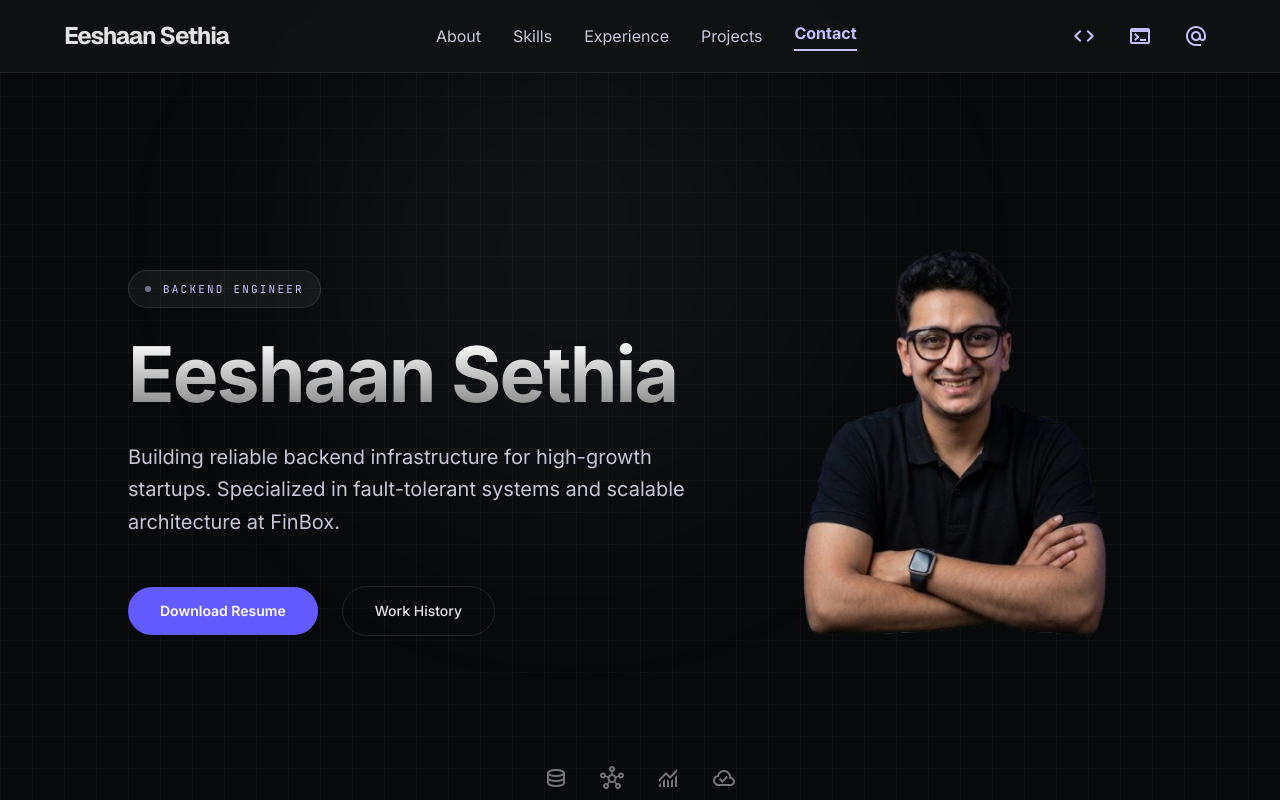
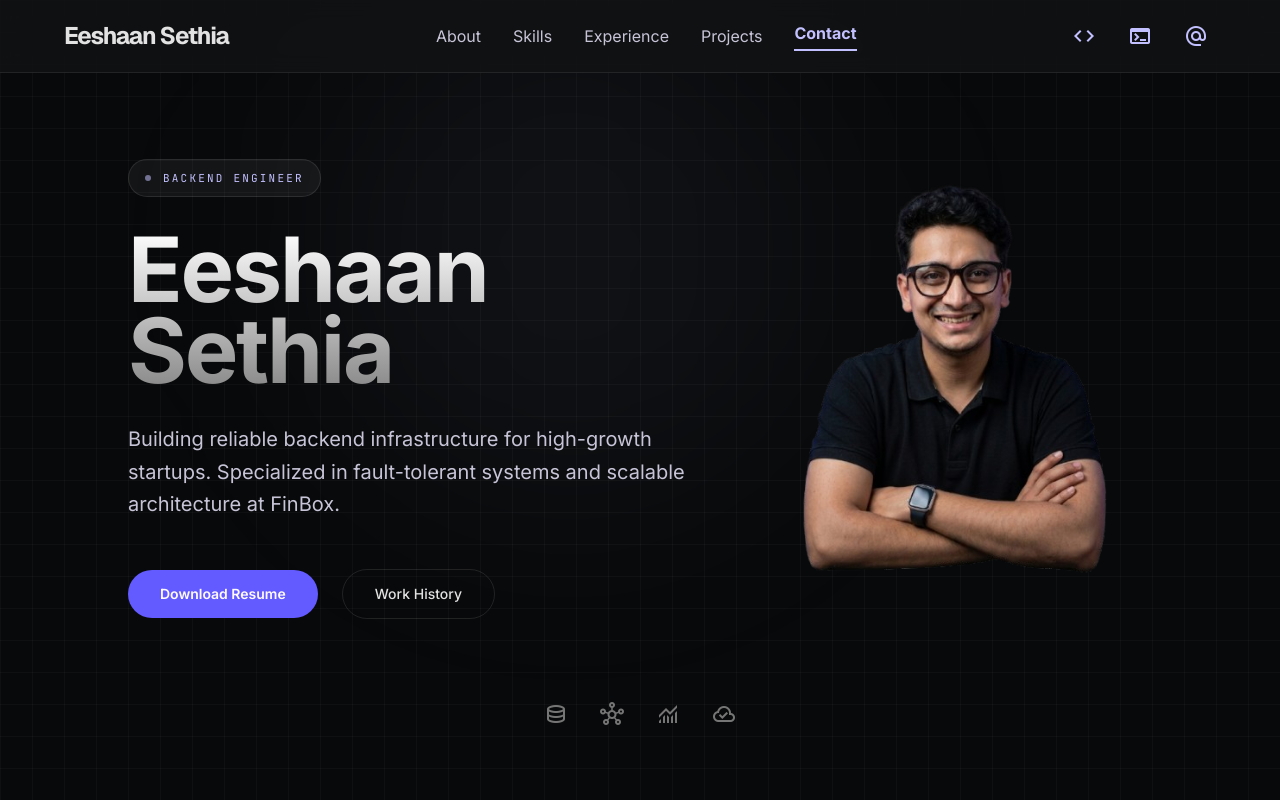
Before and after one commit to sethiaeeshaan/portfolio, a Next.js app: page / in a window 1280 px wide. Shown: the top 800 px of the page. Built offline with nearby package versions, Linux system fonts and the light colour scheme.

Commit message:
feat: add HeroSection component with personal introduction and call-to-action links

```diff
--- a/src/components/HeroSection.tsx
+++ b/src/components/HeroSection.tsx
@@ -2,43 +2,11 @@ import { ScrollReveal } from "./ScrollReveal";
 
 export function HeroSection() {
   return (
-    <section className="relative min-h-screen flex flex-col items-center justify-center pt-32 pb-20 px-margin-safe overflow-hidden">
+    <section className="relative min-h-screen flex flex-col items-center justify-center pb-16 md:pb-20 px-margin-safe overflow-hidden">
       <ScrollReveal className="max-w-5xl w-full mx-auto active">
-        <div className="grid md:grid-cols-12 gap-12 items-center">
-          <div className="md:col-span-7 text-left">
-            <div className="inline-flex items-center gap-3 px-4 py-1.5 mb-8 rounded-full border border-white/10 bg-white/5 text-[11px] font-label-mono uppercase tracking-[0.2em] text-primary">
-              <span className="flex h-1.5 w-1.5 rounded-full bg-primary animate-pulse"></span>
-              Backend Engineer
-            </div>
-
-            <h1 className="text-[clamp(40px,6vw,90px)] leading-[0.9] font-bold tracking-tight hero-gradient-text mb-8">
-              Eeshaan Sethia
-            </h1>
-
-            <p className="font-body-lg text-lg md:text-xl text-on-surface-variant max-w-xl mb-12 leading-relaxed">
-              Building reliable backend infrastructure for high-growth startups. Specialized in fault-tolerant systems and scalable architecture at FinBox.
-            </p>
-
-            <div className="flex flex-wrap items-center gap-6">
-              <a
-                className="px-8 py-3.5 bg-primary-container text-on-primary-container font-semibold rounded-full hover:shadow-[0_0_30px_rgba(99,91,255,0.4)] transition-all active:scale-95 text-sm"
-                href="/resume.pdf"
-                target="_blank"
-                rel="noopener noreferrer"
-              >
-                Download Resume
-              </a>
-              <a
-                className="px-8 py-3.5 border border-white/10 hover:bg-white/5 rounded-full font-medium transition-all text-sm"
-                href="#experience"
-              >
-                Work History
-              </a>
-            </div>
-          </div>
-
-          <div className="md:col-span-5 relative">
-            <div className="relative aspect-[4/5] rounded-[3rem] overflow-hidden bg-transparent max-w-sm mx-auto md:max-w-none">
+        <div className="grid md:grid-cols-12 md:gap-12 items-center">
+          <div className="md:col-span-5 md:order-2 relative">
+            <div className="relative aspect-[4/5] rounded-[2rem] md:rounded-[3rem] overflow-hidden bg-transparent max-w-[260px] sm:max-w-xs mx-auto md:max-w-none">
               {/* eslint-disable-next-line @next/next/no-img-element */}
               <img
                 alt="Eeshaan Sethia portrait"
@@ -47,13 +15,45 @@ export function HeroSection() {
               />
             </div>
           </div>
+
+          <div className="md:col-span-7 md:order-1 text-center md:text-left">
+            <div className="inline-flex items-center gap-2 sm:gap-3 px-3 sm:px-4 py-1.5 mb-6 md:mb-8 rounded-full border border-white/10 bg-white/5 text-[10px] sm:text-[11px] font-label-mono uppercase tracking-[0.15em] sm:tracking-[0.2em] text-primary">
+              <span className="flex h-1.5 w-1.5 rounded-full bg-primary animate-pulse shrink-0"></span>
+              <span>Backend Engineer</span>
+            </div>
+
+            <h1 className="text-[clamp(36px,9vw,90px)] leading-[0.95] md:leading-[0.9] font-bold tracking-tight hero-gradient-text mb-6 md:mb-8">
+              Eeshaan Sethia
+            </h1>
+
+            <p className="font-body-lg text-base sm:text-lg md:text-xl text-on-surface-variant max-w-xl mx-auto md:mx-0 mb-8 md:mb-12 leading-relaxed">
+              Building reliable backend infrastructure for high-growth startups. Specialized in fault-tolerant systems and scalable architecture at FinBox.
+            </p>
+
+            <div className="flex flex-col sm:flex-row sm:flex-wrap justify-center md:justify-start items-stretch sm:items-center gap-3 sm:gap-4 md:gap-6">
+              <a
+                className="px-6 sm:px-8 py-3 sm:py-3.5 bg-primary-container text-on-primary-container font-semibold rounded-full hover:shadow-[0_0_30px_rgba(99,91,255,0.4)] transition-all active:scale-95 text-sm text-center"
+                href="/resume.pdf"
+                target="_blank"
+                rel="noopener noreferrer"
+              >
+                Download Resume
+              </a>
+              <a
+                className="px-6 sm:px-8 py-3 sm:py-3.5 border border-white/10 hover:bg-white/5 rounded-full font-medium transition-all text-sm text-center"
+                href="#experience"
+              >
+                Work History
+              </a>
+            </div>
+          </div>
         </div>
 
-        <div className="mt-16 flex justify-center gap-8 grayscale opacity-50">
-          <span className="material-symbols-outlined text-4xl">database</span>
-          <span className="material-symbols-outlined text-4xl">hub</span>
-          <span className="material-symbols-outlined text-4xl">monitoring</span>
-          <span className="material-symbols-outlined text-4xl">cloud_done</span>
+        <div className="mt-12 md:mt-16 flex justify-center gap-5 sm:gap-6 md:gap-8 grayscale opacity-50">
+          <span className="material-symbols-outlined text-2xl sm:text-3xl md:text-4xl">database</span>
+          <span className="material-symbols-outlined text-2xl sm:text-3xl md:text-4xl">hub</span>
+          <span className="material-symbols-outlined text-2xl sm:text-3xl md:text-4xl">monitoring</span>
+          <span className="material-symbols-outlined text-2xl sm:text-3xl md:text-4xl">cloud_done</span>
         </div>
       </ScrollReveal>
     </section>
```
